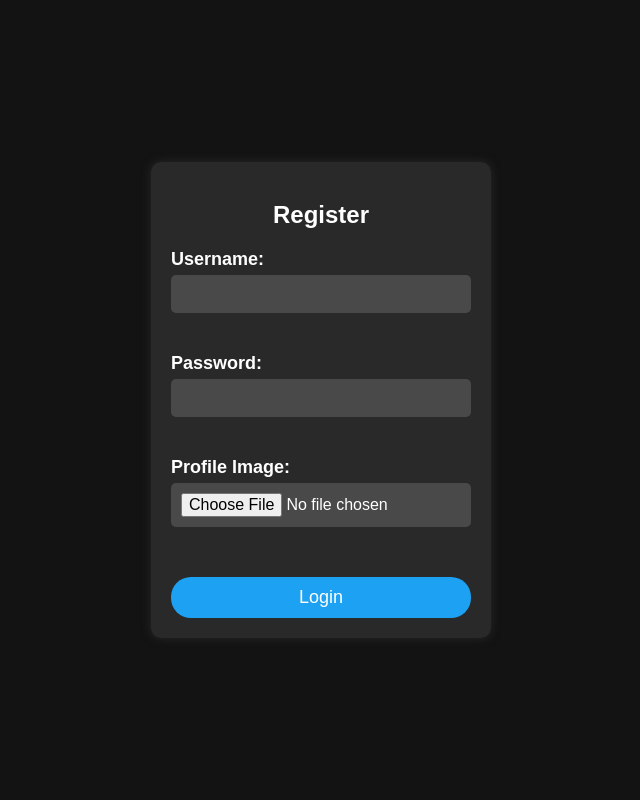
After one commit to Rungrukuk/Personal_Blog_3rd_Django_App, a Django app: page /register in a window 1280 px wide. The commit adds this page. Shown: the whole page, without its empty margins (319-959 px from the left). Run offline with Django 4.2, Linux system fonts and the light colour scheme.

Commit message:
Login and register page created

```diff
--- /dev/null
+++ b/BlogApp/static/BlogApp/javascript/login.js
@@ -0,0 +1,6 @@
+if(document.getElementById('register-container')){
+    document.getElementById('register-container').style.height = '450px';
+}
+if(document.getElementById('login-container')){
+    document.getElementById('login-container').style.height = '350px';
+}
--- /dev/null
+++ b/BlogApp/static/BlogApp/login-style.css
@@ -0,0 +1,64 @@
+body {
+    font-family: Arial, sans-serif;
+    background-color: rgba(14, 14, 14, 0.975);
+    display: flex;
+    justify-content: center;
+    align-items: center;
+    height: 100vh;
+    margin: 0;
+}
+
+.login-container {
+    background-color: rgba(45, 45, 45, 0.85);
+    padding: 20px;
+    border-radius: 10px;
+    box-shadow: 0px 0px 10px rgba(45, 45, 45, 0.85);
+    text-align: center;
+    color: white;
+    width: 300px;
+}
+
+.login-container h2 {
+    margin-bottom: 10px;
+    font-size: 24px;
+}
+
+.login-container form {
+    display: flex;
+    flex-direction: column;
+}
+
+.login-container label {
+    font-weight: bold;
+    margin-top: 10px;
+    font-size: 18px;
+    text-align: left;
+}
+
+.login-container input {
+    padding: 10px;
+    margin-top: 5px;
+    border: none;
+    border-radius: 5px;
+    outline: none;
+    background-color: rgba(255, 255, 255, 0.15);
+    color: white;
+    font-size: 16px;
+    margin-bottom: 30px;
+}
+
+.login-button {
+    margin-top: 20px;
+    padding: 10px 20px;
+    background-color: #1DA1F2;
+    color: white;
+    border: none;
+    border-radius: 20px;
+    cursor: pointer;
+    transition: background-color 0.3s ease;
+    font-size: 18px;
+}
+
+.login-button:hover {
+    background-color: #0f81c7;
+}
--- /dev/null
+++ b/BlogApp/templates/BlogApp/register.html
@@ -0,0 +1,22 @@
+{% extends 'BlogApp/base.html' %}
+{% load static %}
+
+{% block head %}
+    <script src="{% static 'BlogApp/javascript/login.js' %}"></script>
+    <link rel="stylesheet" href="{% static 'BlogApp/login-style.css' %}">
+{% endblock head %}
+
+{% block content %}
+    <div class="login-container" id="register-container">
+        <h2>Register</h2>
+        <form action="#" method="POST">
+            <label for="username">Username:</label>
+            <input type="text" id="username" name="username" required>
+            <label for="password">Password:</label>
+            <input type="password" id="password" name="password" required>
+            <label for="password">Profile Image:</label>
+            <input type="file" id="image" name="image" required>
+            <button type="submit" class="login-button">Login</button>
+        </form>
+    </div>
+{% endblock content %}
--- a/BlogApp/urls.py
+++ b/BlogApp/urls.py
@@ -2,5 +2,7 @@ from django.urls import path
 from . import views
 
 urlpatterns = [
-    path('',views.Home,name="home")
+    path('',views.Home,name="home"),
+    path('login',views.Login,name="login"),
+    path('register',views.Register,name="register"),
 ]
--- a/BlogApp/views.py
+++ b/BlogApp/views.py
@@ -5,3 +5,9 @@ def Home(request):
     blog = BlogPost.objects.first()
     context = {"Blog":blog}
     return render(request,"BlogApp/home.html",context)
+
+def Login(request):
+    return render(request,"BlogApp/login.html")
+
+def Register(request):
+    return render(request,"BlogApp/register.html")
```
Also changed, not shown: BlogApp/static/BlogApp/home-style.css (renamed from BlogApp/static/BlogApp/style.css, +22 -2 lines), BlogApp/templates/BlogApp/home.html (+10 -4 lines), BlogApp/templates/BlogApp/login.html (added, +20 -0 lines), BlogApp/static/BlogApp/javascript/home.js (renamed from BlogApp/static/BlogApp/javascript/script.js).
